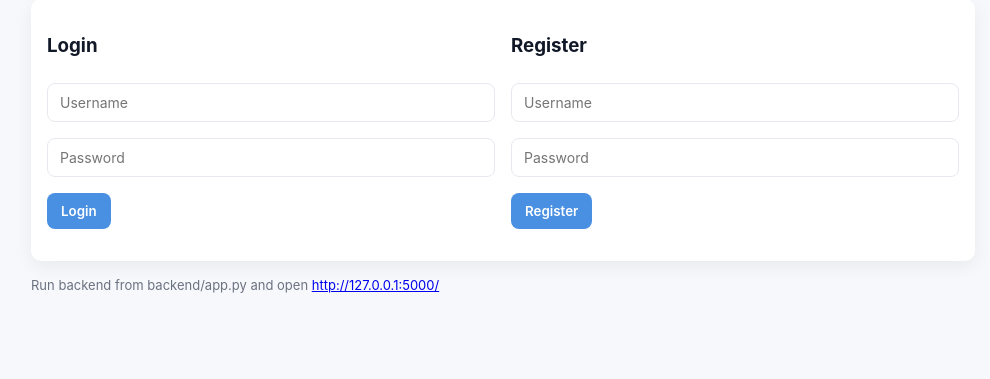
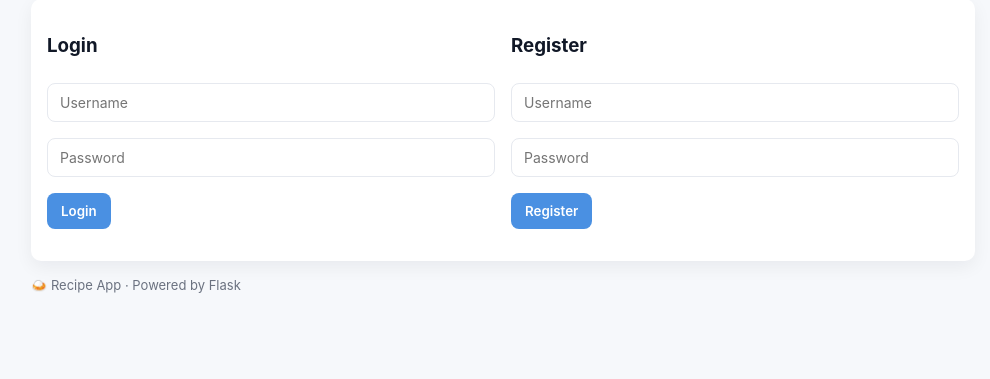
Before and after one commit to manohar-dubbaka/recipe-app, a Flask app: page / in a window 1280 px wide. Shown: the part 125-504 px from the top of the page, without its empty margins (137-1127 px from the left). Run offline with Flask 3, Linux system fonts and the light colour scheme.

```diff
--- a/backend/templates/index.html
+++ b/backend/templates/index.html
@@ -62,7 +62,10 @@
       <div id="recipes" class="grid"></div>
     </section>
 
-    <footer class="muted small">Run backend from <code>backend/app.py</code> and open <a href="/">http://127.0.0.1:5000/</a></footer>
+    <footer class="muted small">
+  🍛 Recipe App · Powered by Flask
+    </footer>
+
   </div>
 
   <script src="{{ url_for('static', filename='script.js') }}"></script>
```
